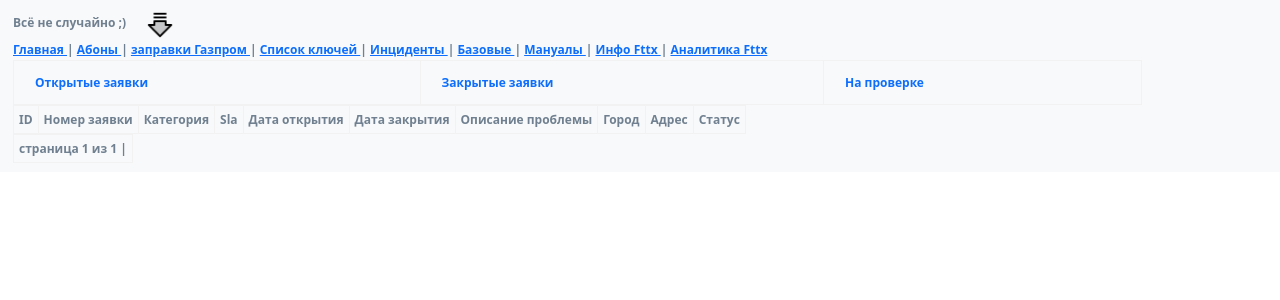
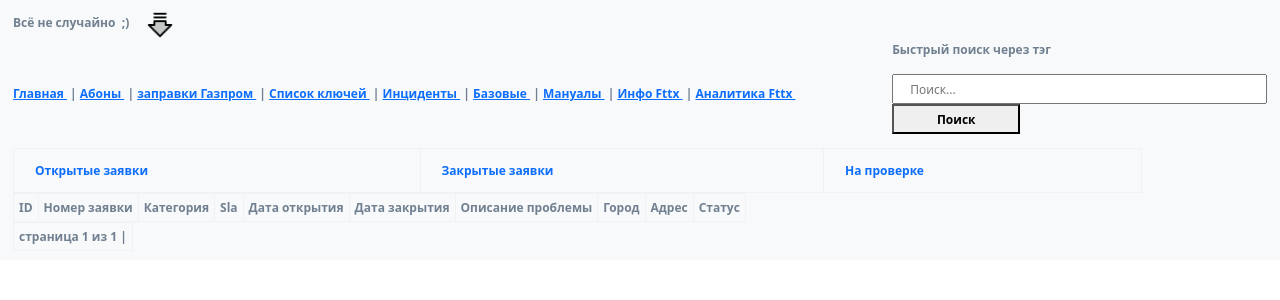
Before and after one commit to AnHumenny/work, a Django app: page /accident/ in a window 1280 px wide. Shown: the top 300 px of the page. Run offline with Django 5.2, Linux system fonts and the light colour scheme; data that the repository does not hold is empty.

Commit message:
Update base.html
added a search field via tag

```diff
--- a/service(django_14_10_24)/index/templates/index/base.html
+++ b/service(django_14_10_24)/index/templates/index/base.html
@@ -4,6 +4,7 @@
     <meta charset="utf-8">
     <meta name="viewport" content="width=device-width, initial-scale=1">
     <title>{% block title%} {% endblock %}</title>
+    <meta name="viewport" content="width=device-width, initial-scale=1.0">
     <link href="https://cdn.jsdelivr.net/npm/bootstrap@5.0.2/dist/css/bootstrap.min.css" rel="stylesheet" integrity="sha384-EVSTQN3/azprG1Anm3QDgpJLIm9Nao0Yz1ztcQTwFspd3yD65VohhpuuCOmLASjC" crossorigin="anonymous">
     <script src="https://cdn.jsdelivr.net/npm/bootstrap@5.0.2/dist/js/bootstrap.bundle.min.js" integrity="sha384-MrcW6ZMFYlzcLA8Nl+NtUVF0sA7MsXsP1UyJoMp4YLEuNSfAP+JcXn/tWtIaxVXM" crossorigin="anonymous"></script>
     <link rel="stylesheet" href="{% static 'css/diary.css' %}">
@@ -15,24 +16,40 @@
     <div class="container-fluid" style="white-space: pre-wrap">
         <table   class="main-table" id="main-table" width="100%">
             <tr class="table-string" >
-                <th class="title-table title-base" colspan="2"> Всё не случайно ;) </a> &nbsp;&nbsp;&nbsp;&nbsp;  <img src="{% static 'my_app/lines.png' %}" width="30" height="30" >
+                <th class="title-table title-base" colspan="2"> Всё не случайно&nbsp; ;) &nbsp;&nbsp;&nbsp;  <img src="{% static 'my_app/lines.png' %}" width="30" height="30" >
                 </th>
             </tr>
             <tr class="main-table">
-                <th class="title-table title-base"   colspan="2">
-                    <a href="../">  Главная </a> |
-                    <a href="/info"> Абоны </a> |
-                    <a href="/gazprom"> заправки Газпром </a> |
-                    <a href="/key"> Список ключей </a> |
-                    <a href="/accident"> Инциденты </a> |
-                    <a href="/base_station"> Базовые </a> |
-                    <a href="/manual"> Мануалы </a> |
-                    <a href="/fttx"> Инфо Fttx </a> |
-                    <a href="/analutics"> Аналитика Fttx </a>
+                <th class="title-table title-base"   width="70%">
+                    <a href="../">  Главная&nbsp;</a> |
+                    <a href="/info"> Абоны </a>&nbsp;|
+                    <a href="/gazprom"> заправки Газпром&nbsp;</a> |
+                    <a href="/key"> Список ключей&nbsp;</a> |
+                    <a href="/accident"> Инциденты&nbsp;</a> |
+                    <a href="/base_station"> Базовые&nbsp;</a> |
+                    <a href="/manual"> Мануалы </a>&nbsp;|
+                    <a href="/fttx"> Инфо Fttx </a>&nbsp;|
+                    <a href="/analutics"> Аналитика Fttx&nbsp;</a>
+                </th>
+                <th class="title-table title-base" width="350">
+                    <form method="get" action="{% url 'search' %}">
+                        <p data-tooltip="
+ Первое, тэг, потом параметры поиска
+ &darr; &rarr; инфо, фио абонента - поиск в абонентах
+ &darr; &rarr; инцидент, фамилия - поиск в инцидентах
+ &darr; &rarr; мануал, модель - поиск в инструкциях
+ &darr; &rarr; fttx, город, улица, номер дома - инфо по адресу
+ &darr; &rarr; ключ, город, улица, номер дома - ключ по адресу
+                        ">
+                            Быстрый поиск через тэг
+                        </p>
+                        <input type="text" name="q" placeholder="Поиск...">
+                        <button type="submit">Поиск</button>
+                    </form>
                 </th>
             </tr>
-            <tr class="table-string">
-                <th class="title-table title-base">
+            <tr class="table-string" >
+                <th class="title-table title-base" colspan="2">
                     {% block content %}{% endblock %}
                 </th>
             </tr>
```
